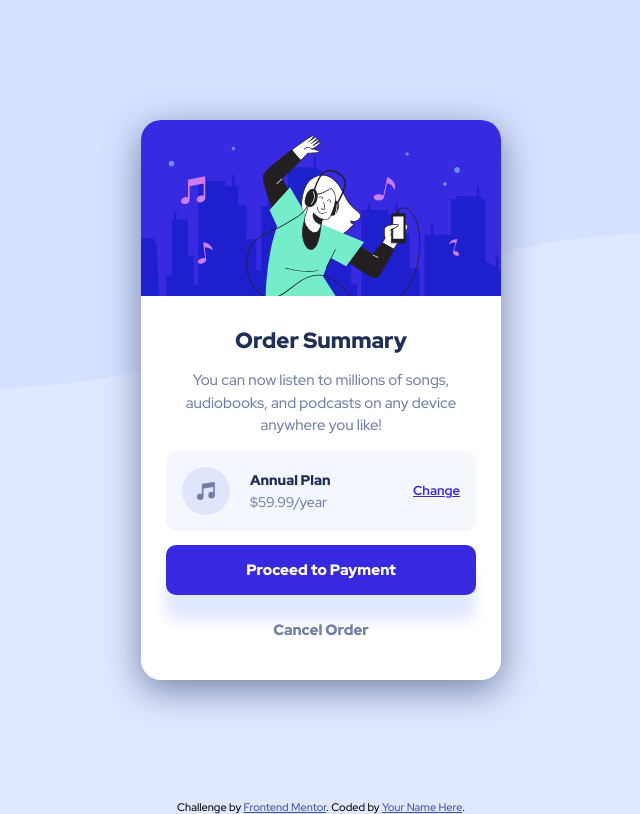
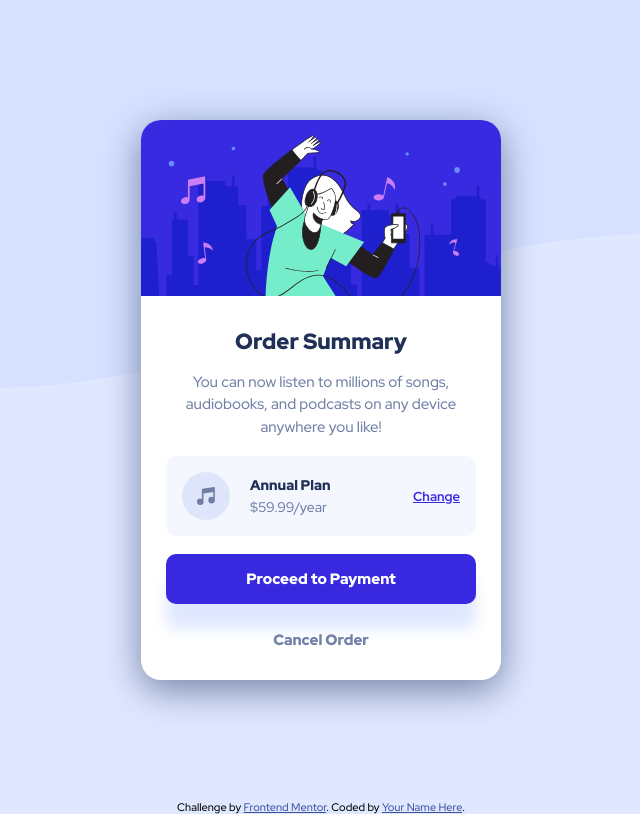
Before and after one commit to antonio-developer/order-summary-component-main, a plain HTML site: page index.html in a window 1280 px wide. Shown: the whole page, without its empty margins (319-959 px from the left). Drawn offline with Linux system fonts and the light colour scheme.

Commit message:
added styles

```diff
--- a/styles.css
+++ b/styles.css
@@ -55,13 +55,14 @@ img {
   flex-direction: column;
   justify-content: space-between;
   flex-grow: 2;
-  padding: 25px;
+  padding: 30px 25px;
 }
 
 .card__title {
   font-weight: 900;
   font-size: 22px;
   color: var(--neutral-dark-blue);
+  line-height: 1;
 }
 
 .card__text {
@@ -114,7 +115,6 @@ img {
 }
 
 .card__button {
-  display: block;
   padding: 15px;
   font-size: 15px;
   font-weight: var(--black);
@@ -122,10 +122,12 @@ img {
 }
 
 .primary {
+  display: block;
   border-radius: 10px;
   background-color: var(--primary-bright-blue);
   box-shadow: 0 25px 15px 0 var(--primary-pale-blue);
   color: white;
+  margin-bottom: 25px;
 }
 
 .primary:hover {
@@ -135,7 +137,6 @@ img {
 .secondary {
   background-color: transparent;
   color: var(--neutral-desatured-blue);
-  margin-top: 10px;
 }
 
 .secondary:hover {
```
